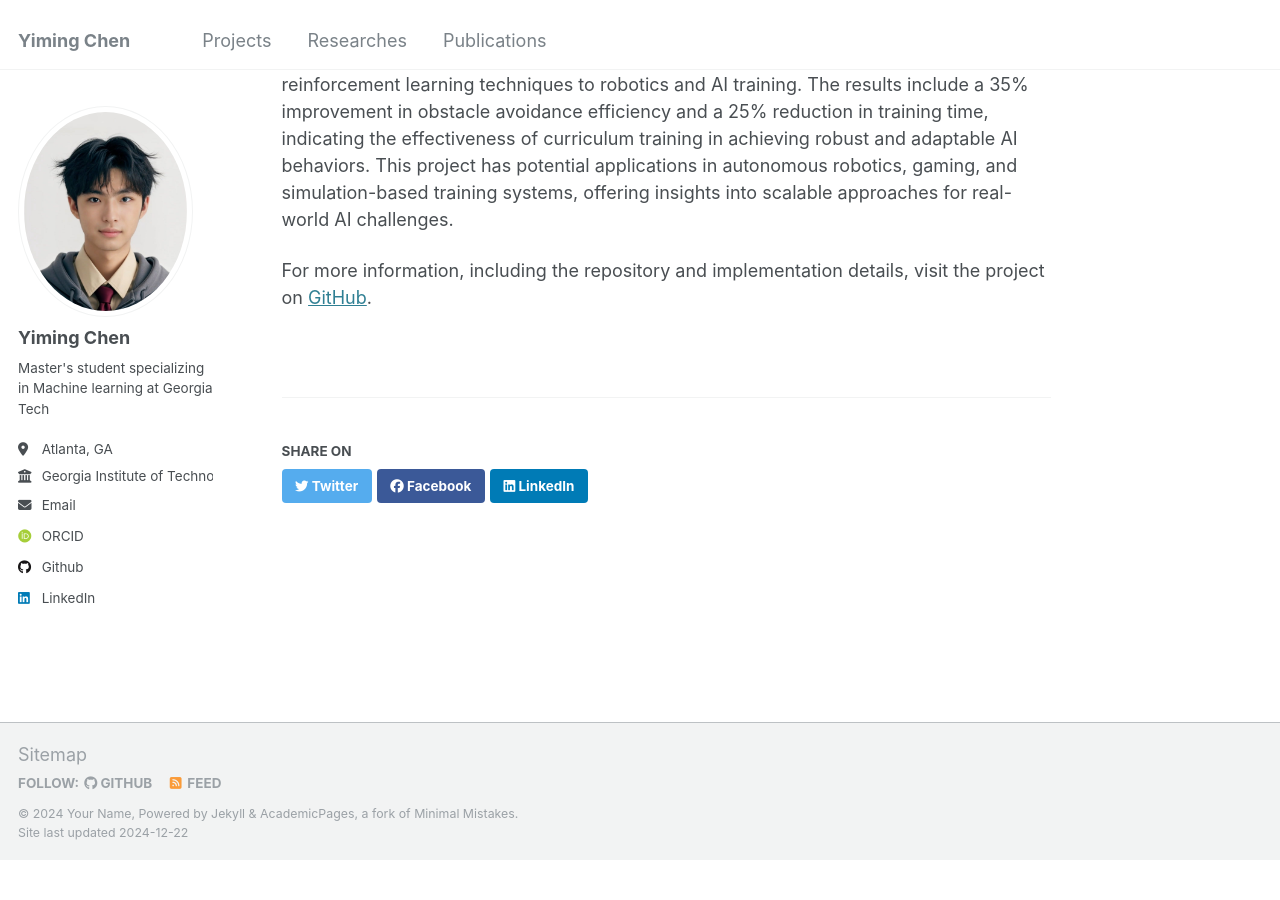
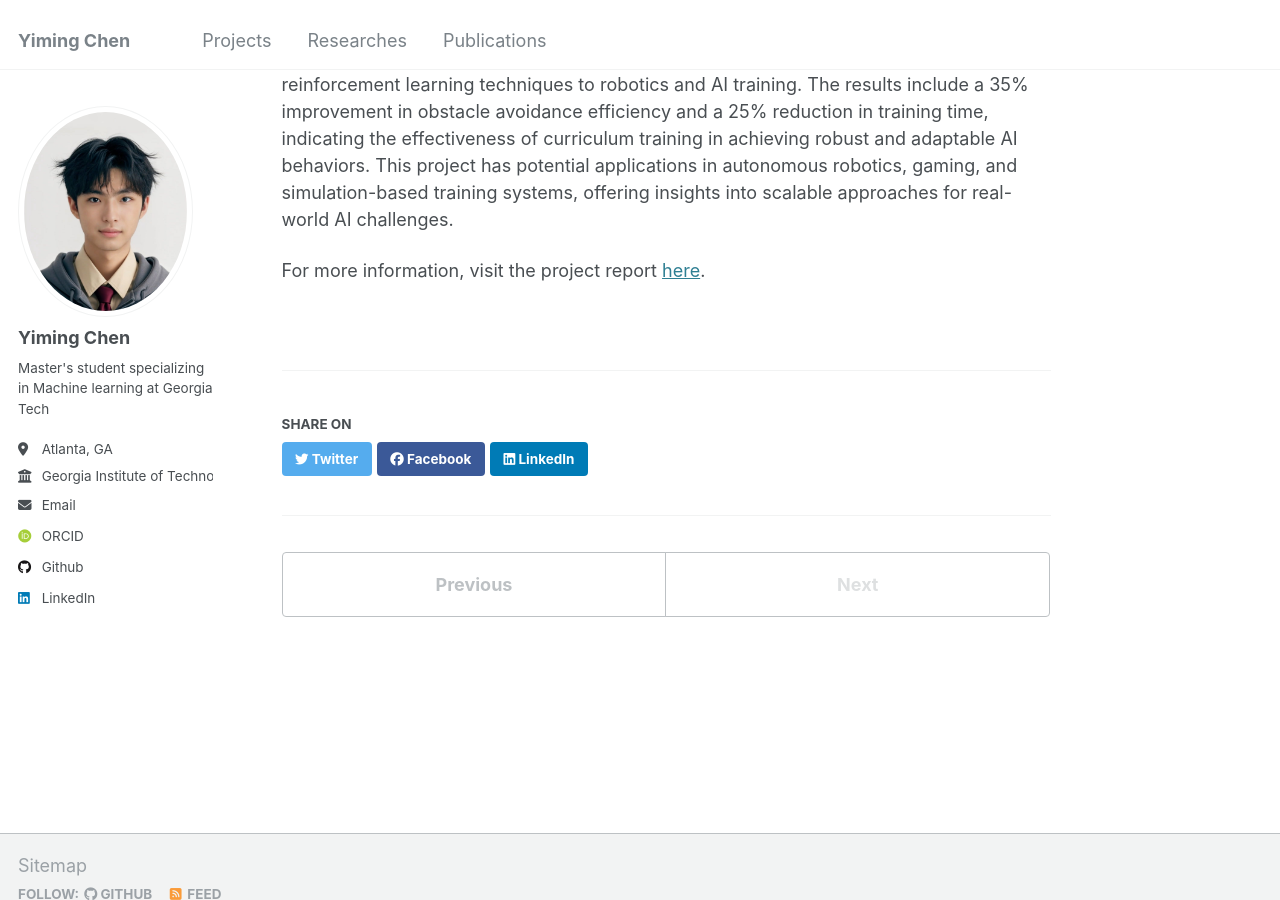
Before and after one commit to Spectraorder/spectraorder.github.io, a Jekyll site: the page built from _projects/2024-03-01-unity-ml-agents.md, in a window 1280 px wide and 900 px high, scrolled down 1469 px. Built offline with Jekyll 4.4.1, drawn with Linux system fonts in a browser that asks for light colours; some web fonts are replaced; before the commit the page ends 2329 px from its top, so only the background shows below that; some of the changed text lies outside the part shown.

```diff
--- a/_layouts/single.html
+++ b/_layouts/single.html
@@ -38,6 +38,8 @@
         {% if page.collection == 'teaching' %}
           <p> {{ page.type }}, <i>{{ page.venue }}</i>, {{ page.date | default: "1900-01-01" | date: "%Y" }} </p>
         {% elsif page.collection == 'researches' and page.venue and page.date %}
+          <p>Conducted at <i>{{ page.venue }}</i>, {{ page.date | default: "1900-01-01" | date: "%B %Y" }} </p>
+        {% elsif page.collection == 'projects' and page.venue and page.date %}
           <p>Conducted at <i>{{ page.venue }}</i>, {{ page.date | default: "1900-01-01" | date: "%B %Y" }} </p>
         {% elsif page.venue and page.date %}
           <p>Published in <i>{{ page.venue }}</i>, {{ page.date | default: "1900-01-01" | date: "%Y" }} </p>
--- a/_projects/2024-03-01-unity-ml-agents.md
+++ b/_projects/2024-03-01-unity-ml-agents.md
@@ -24,4 +24,4 @@
 ### Applications and Impact
 The Unity ML-Agents with Walking Robot project demonstrates the practical application of reinforcement learning techniques to robotics and AI training. The results include a 35% improvement in obstacle avoidance efficiency and a 25% reduction in training time, indicating the effectiveness of curriculum training in achieving robust and adaptable AI behaviors. This project has potential applications in autonomous robotics, gaming, and simulation-based training systems, offering insights into scalable approaches for real-world AI challenges.
 
-For more information, including the repository and implementation details, visit the project on [GitHub](https://github.com/MissTiny/RL_robot).
+For more information, visit the project report [here](https://github.com/MissTiny/RL_robot).
```
Also changed, not shown: _projects/2023-12-01-sentiment-analysis-transformative-music.md (added, +23 -0 lines), 1 other file.
